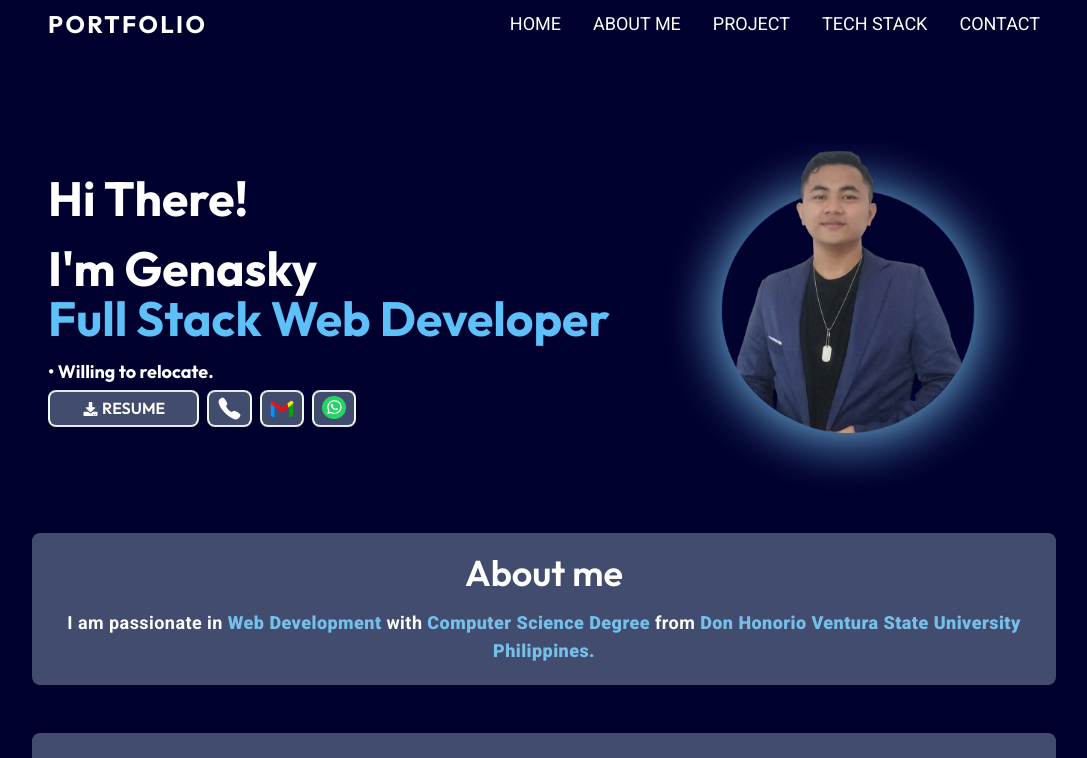
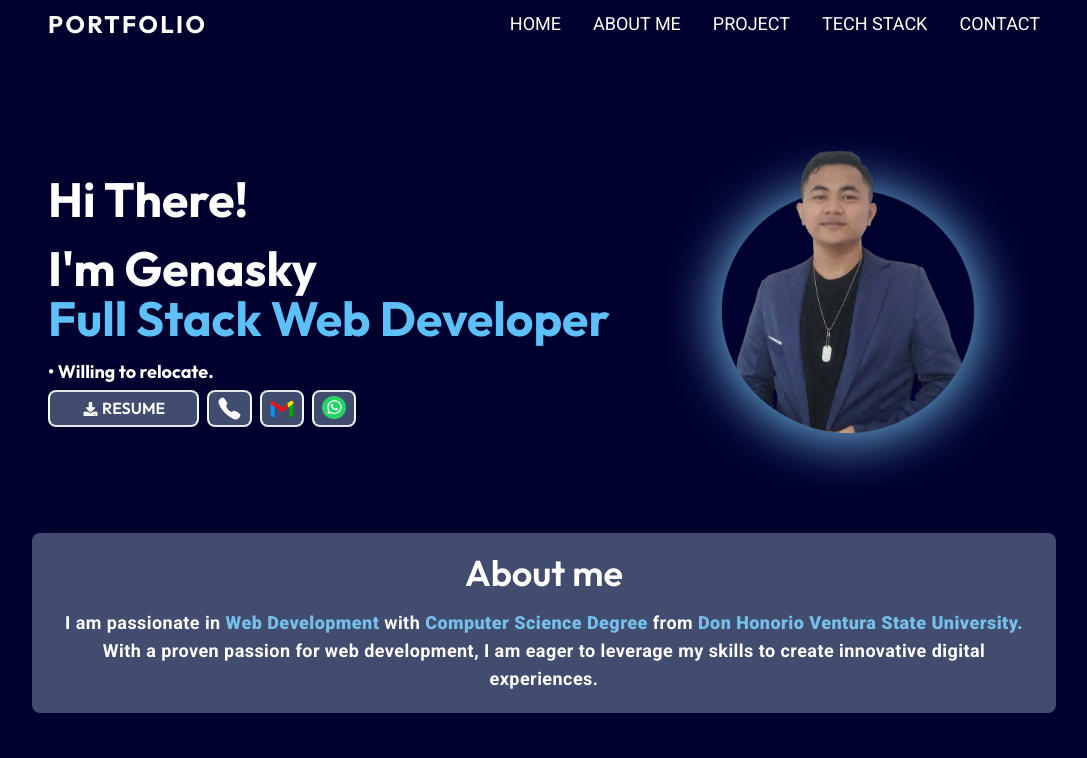
Before and after one commit to genaskyjr/portfolio, a React (Vite) app: page / in a window 1280 px wide. Shown: the top 758 px of the page, without its empty margins (96-1183 px from the left). Built offline with nearby package versions, Linux system fonts and the light colour scheme; a web font is replaced by a local one; what tailwindcss-animated would draw is missing.

Commit message:
feat : Add additional about me

```diff
--- a/src/About.jsx
+++ b/src/About.jsx
@@ -16,7 +16,11 @@ function About(){
             <p className="text-center font-outfit font-semibold mb-4 text-lg
             sm:text-2xl md:text-3xl lg:text-4xl">About me</p>
             <p className="text-center font-roboto font-semibold tracking-wide text-xs
-            sm:text-sm md:text-base lg:text-lg">I am passionate in <span className="text-[#76BFE8] font-extrabold text-lg">Web Development</span> with <span className="text-[#76BFE8] font-extrabold text-lg">Computer Science Degree</span> from <span className="text-[#76BFE8] font-extrabold">Don Honorio Ventura State University Philippines.</span> </p>
+            sm:text-sm md:text-base lg:text-lg">I am passionate in <span className="text-[#76BFE8] font-extrabold text-lg">Web Development</span> with <span className="text-[#76BFE8] font-extrabold text-lg">Computer Science Degree</span> from <span className="text-[#76BFE8] font-extrabold">Don Honorio Ventura State University.</span> With a proven passion for web development,
+
+
+
+            I am eager to leverage my skills to create innovative digital experiences. </p>
 
 
             <IoIosArrowDropdown di="icon" size={30} onClick={handleIsExpand} className={`hidden ${isExpand ? "rotate-180 " : "animate-bounce mx-auto  animate-infinite"} text-[#76BFE8] mx-auto mt-4 hover:cursor-pointer `}/>
```
